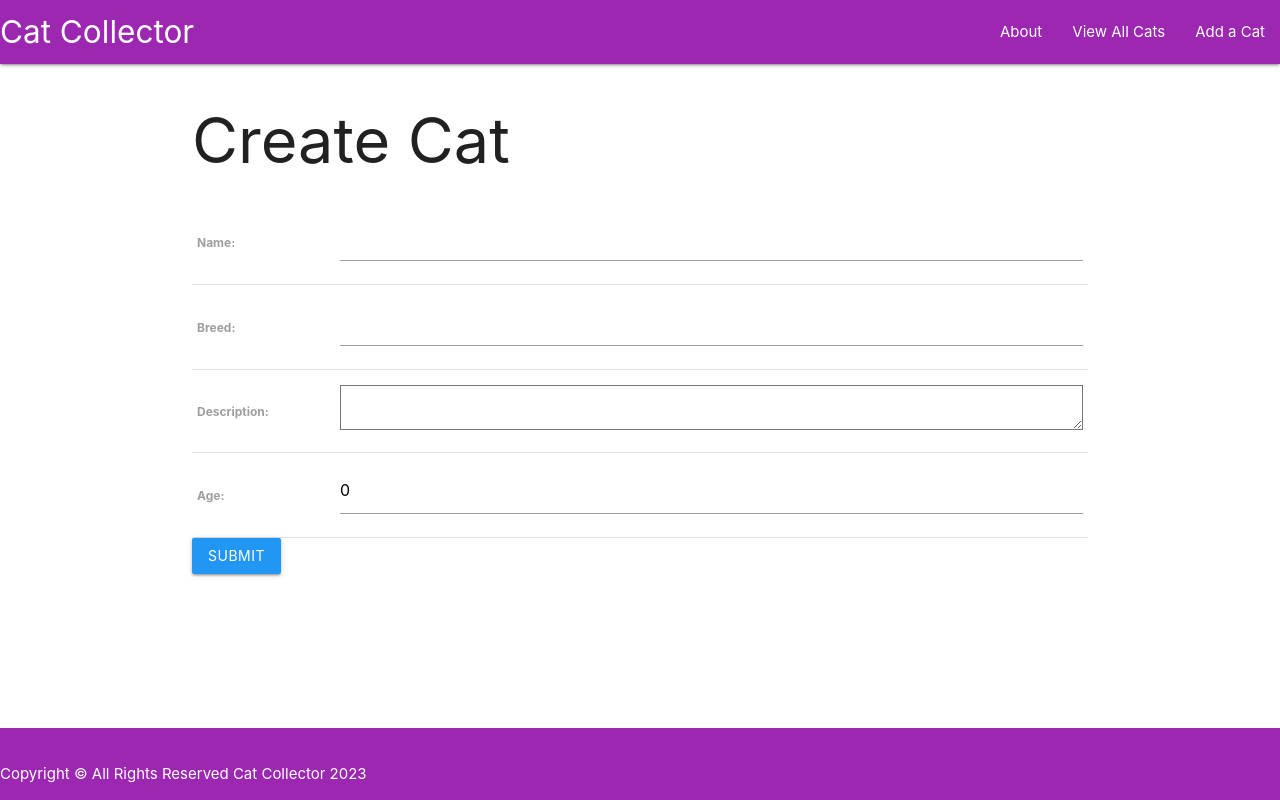
After one commit to uebo7/catcollector, a Django app: page /cats/create/ in a window 1280 px wide. The commit adds this page. Run offline with Django 4.2, Linux system fonts and the light colour scheme.

Commit message:
wip: adds cat DBVs

```diff
--- a/main_app/models.py
+++ b/main_app/models.py
@@ -1,4 +1,5 @@
 from django.db import models
+from django.urls import reverse
 
 # Create your models here.
 
@@ -10,3 +11,8 @@ class Cat(models.Model):
 
     def __str__(self):
         return self.name
+
+    # this instance method returns a url for the detail page for each instance
+    # this concept is based on the "fat models skinny controllers"
+    def get_absolute_url(self):
+        return reverse('cats_detail', kwargs={'cat_id': self.id})
--- a/main_app/templates/base.html
+++ b/main_app/templates/base.html
@@ -31,6 +31,9 @@
                     <li>
                         <a href="{% url 'cats_index' %}">View All Cats</a>
                     </li>
+                    <li>
+                        <a href="{% url 'cat_create' %}">Add a Cat</a>
+                    </li>
                 </ul>
             </div>
         </nav>
--- /dev/null
+++ b/main_app/templates/cats/cat_form.html
@@ -0,0 +1,27 @@
+{% extends 'base.html' %}
+
+{% block title %}
+    {% if object %}
+        <title>Update {{ object.name }}</title>
+    {% else %}
+        <title>Add a Cat</title>
+    {% endif %}
+{% endblock %}
+
+{% block content %}
+    {% if object %}
+        <h1>Update {{ object.name }}</h1>
+    {% else %}
+        <h1>Create Cat</h1>
+    {% endif %}
+
+
+<form method="POST">
+    {% csrf_token %}
+    <table>
+        {{ form.as_table }}
+    </table>
+    <input type="submit" value="Submit" class="btn blue">
+</form>
+
+{% endblock %}
--- a/main_app/templates/cats/detail.html
+++ b/main_app/templates/cats/detail.html
@@ -21,6 +21,10 @@
             <p>Age: Kitten</p>
         {% endif %}
     </div>
+    <div class="card-action">
+        <a href="{% url 'cat_update' cat.id %}">Update</a>
+        <a href="{% url 'cat_delete' cat.id %}">Delete</a>
+    </div>
 </div>
 
 
--- a/main_app/urls.py
+++ b/main_app/urls.py
@@ -15,4 +15,7 @@ urlpatterns = [
     path('about/', views.about, name='about'),
     path('cats/', views.cats_index, name='cats_index'),
     path('cats/<int:cat_id>/', views.cats_detail, name='cats_detail'),
+    path('cats/create/', views.CatCreate.as_view(), name='cat_create'),
+    path('cats/<int:pk>/update/', views.CatUpdate.as_view(), name='cat_update'),
+    path('cats/<int:pk>/delete/', views.CatDelete.as_view(), name='cat_delete'),
 ]
--- a/main_app/views.py
+++ b/main_app/views.py
@@ -1,4 +1,8 @@
 from django.shortcuts import render
+from django.views.generic.edit import CreateView, UpdateView, DeleteView
+# NOTE: class-based views are classes that create view function objects containing
+# pre-defined controller logic commonly used for basic CRUD operations
+# their main benefit is to provide convenience to developers
 from .models import Cat
 
 # we use this file to define controller logic
@@ -20,3 +24,21 @@ def cats_index(request):
 def cats_detail(request, cat_id):
     cat = Cat.objects.get(id=cat_id)
     return render(request, 'cats/detail.html', {'cat': cat})
+
+
+class CatCreate(CreateView):
+    model = Cat
+    fields = '__all__' # adds all the fields to the corresponding ModelForm
+    template_name = 'cats/cat_form.html'
+    # success_url = '/cats/'
+
+class CatUpdate(UpdateView):
+    model = Cat
+    fields = ('description', 'age') # tuples are preferred over lists for the field attr
+    template_name = 'cats/cat_form.html'
+    # tuples are lightweight and use less space (memory)
+
+class CatDelete(DeleteView):
+    model = Cat
+    success_url = '/cats/'
+    template_name = 'cats/cat_confirm_delete.html'
```
Also changed, not shown: catcollector/settings.py (+0 -14 lines), main_app/templates/cats/cat_confirm_delete.html (added, +16 -0 lines).
